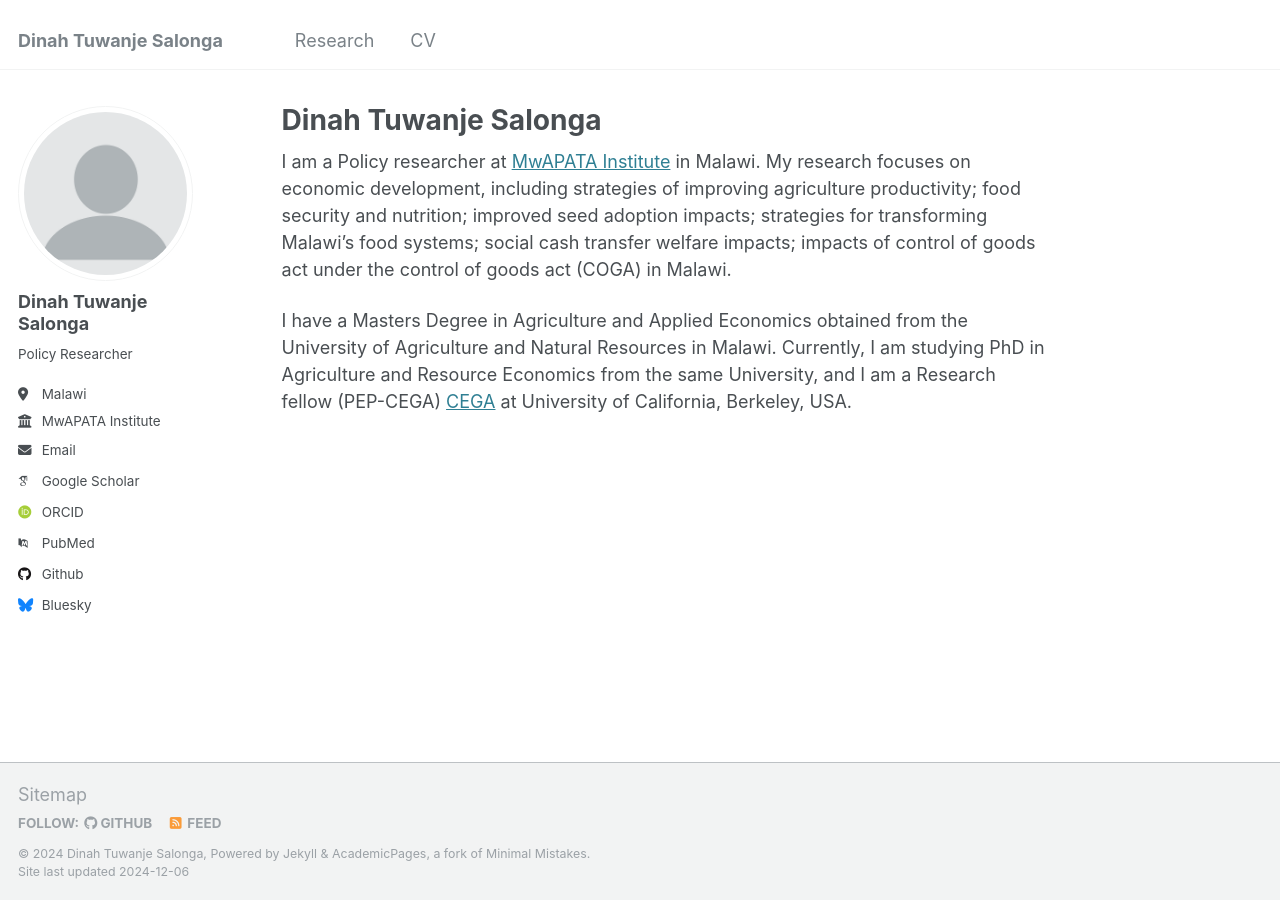
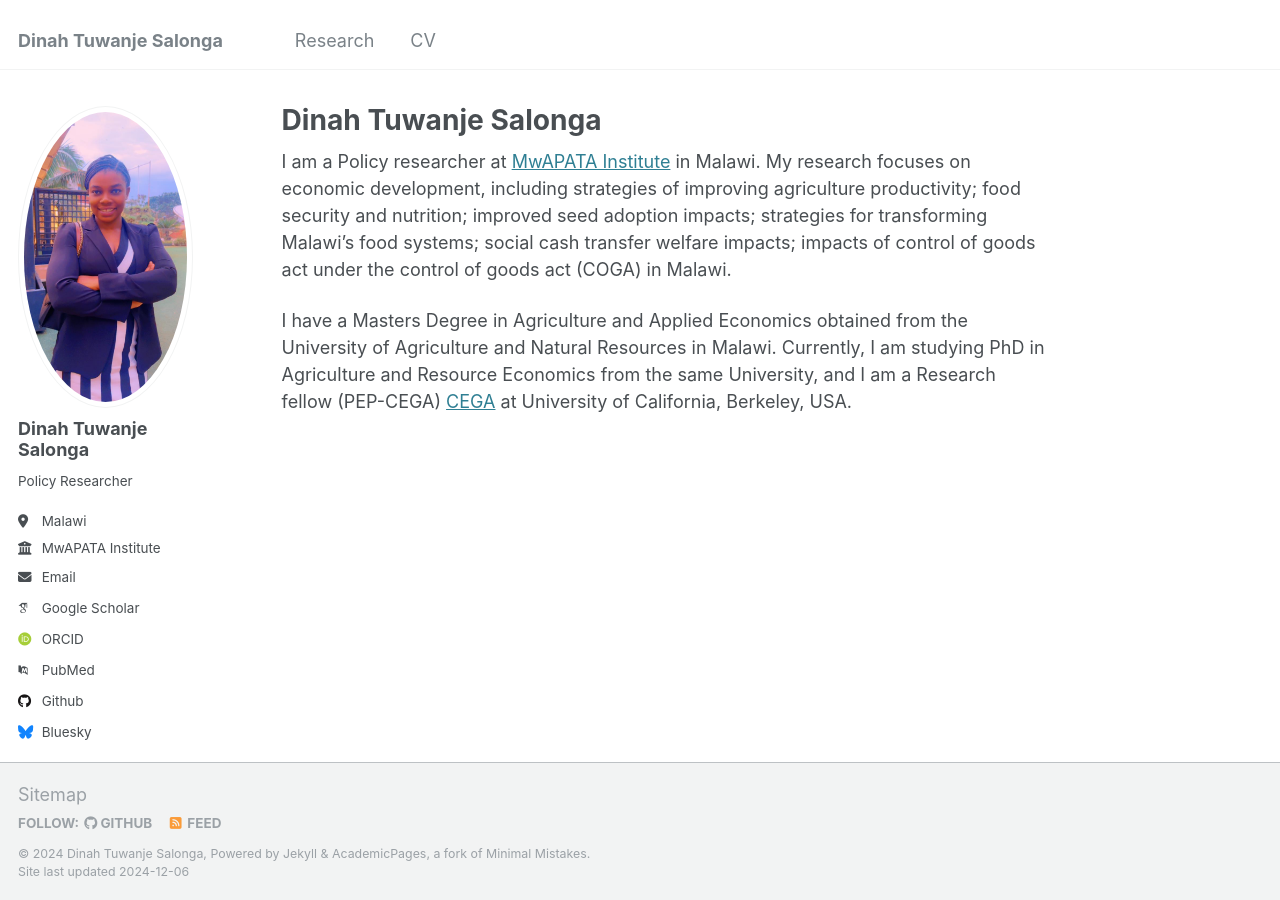
Before and after one commit to Dinah3/dinah3.github.io, a Jekyll site: the page built from _pages/about.md, in a window 1280 px wide. Built offline with Jekyll 4.4.1, drawn with Linux system fonts in a browser that asks for light colours; some web fonts are replaced.

Commit message:
Update _config.yml

```diff
--- a/_config.yml
+++ b/_config.yml
@@ -21,7 +21,7 @@ repository               : "dinah3.github.io"
 #               Additional customization can be done by editing /_includes/author-profile.html
 author:
   # Biographic information
-  avatar           : "profile.png"
+  avatar           : "IMG-20240603-WA0132.jpg"
   name             : "Dinah Tuwanje Salonga"
   pronouns         : # example: "she/her"
   bio              : "Policy Researcher"
```
